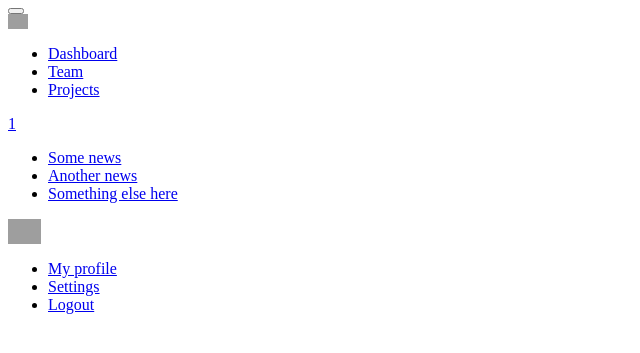
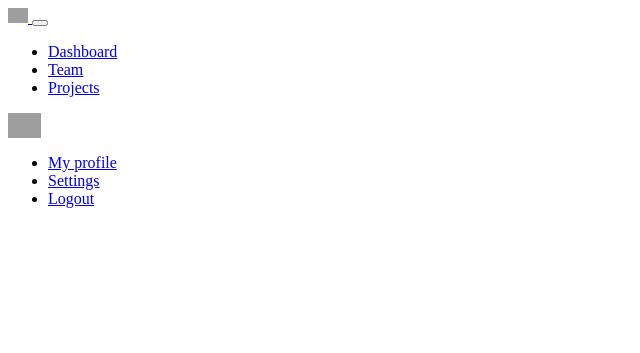
Before and after one commit to otienotimothy/awwards-clone, a Django app: template templates/navbar.html in a window 1280 px wide. Shown: the top 353 px of the page, without its empty margins (0-640 px from the left). Run offline with Django 4.2, Linux system fonts and the light colour scheme; the template is opened without the code that fills it, so the values that code supplies are empty; grey boxes are pictures that could not be loaded.

Commit message:
Modify navbar styling

```diff
--- a/templates/navbar.html
+++ b/templates/navbar.html
@@ -1,13 +1,21 @@
 <!-- Navbar -->
 <nav class="navbar navbar-expand-lg navbar-light bg-light">
 	<!-- Container wrapper -->
-	<div class="container-fluid">
+	<div class="container">
+		<a class="navbar-brand mt-2 mt-lg-0" href="#">
+			<img
+				src="https://mdbcdn.b-cdn.net/img/logo/mdb-transaprent-noshadows.webp"
+				height="15"
+				alt="MDB Logo"
+				loading="lazy"
+			/>
+		</a>
 		<!-- Toggle button -->
 		<button
 			class="navbar-toggler"
 			type="button"
-			data-mdb-toggle="collapse"
-			data-mdb-target="#navbarSupportedContent"
+			data-bs-toggle="collapse"
+			data-bs-target="#navbarSupportedContent"
 			aria-controls="navbarSupportedContent"
 			aria-expanded="false"
 			aria-label="Toggle navigation"
@@ -18,14 +26,6 @@
 		<!-- Collapsible wrapper -->
 		<div class="collapse navbar-collapse" id="navbarSupportedContent">
 			<!-- Navbar brand -->
-			<a class="navbar-brand mt-2 mt-lg-0" href="#">
-				<img
-					src="https://mdbcdn.b-cdn.net/img/logo/mdb-transaprent-noshadows.webp"
-					height="15"
-					alt="MDB Logo"
-					loading="lazy"
-				/>
-			</a>
 			<!-- Left links -->
 			<ul class="navbar-nav me-auto mb-2 mb-lg-0">
 				<li class="nav-item">
@@ -39,44 +39,8 @@
 				</li>
 			</ul>
 			<!-- Left links -->
-		</div>
-		<!-- Collapsible wrapper -->
-
 			<!-- Right elements -->
 			<div class="d-flex align-items-center">
-			<!-- Icon -->
-			<a class="text-reset me-3" href="#">
-				<i class="fas fa-shopping-cart"></i>
-			</a>
-
-			<!-- Notifications -->
-			<div class="dropdown">
-				<a
-					class="text-reset me-3 dropdown-toggle hidden-arrow"
-					href="#"
-					id="navbarDropdownMenuLink"
-					role="button"
-					data-mdb-toggle="dropdown"
-					aria-expanded="false"
-				>
-					<i class="fas fa-bell"></i>
-					<span class="badge rounded-pill badge-notification bg-danger">1</span>
-				</a>
-				<ul
-					class="dropdown-menu dropdown-menu-end"
-					aria-labelledby="navbarDropdownMenuLink"
-				>
-					<li>
-						<a class="dropdown-item" href="#">Some news</a>
-					</li>
-					<li>
-						<a class="dropdown-item" href="#">Another news</a>
-					</li>
-					<li>
-						<a class="dropdown-item" href="#">Something else here</a>
-					</li>
-				</ul>
-			</div>
 				<!-- Avatar -->
 				<div class="dropdown">
 					<a
@@ -84,7 +48,7 @@
 						href="#"
 						id="navbarDropdownMenuAvatar"
 						role="button"
-					data-mdb-toggle="dropdown"
+						data-bs-toggle="dropdown"
 						aria-expanded="false"
 					>
 						<img
@@ -96,7 +60,7 @@
 						/>
 					</a>
 					<ul
-					class="dropdown-menu dropdown-menu-end"
+						class="dropdown-menu"
 						aria-labelledby="navbarDropdownMenuAvatar"
 					>
 						<li>
@@ -113,6 +77,8 @@
 			</div>
 			<!-- Right elements -->
 		</div>
+		<!-- Collapsible wrapper -->
+	</div>
 	<!-- Container wrapper -->
 </nav>
 <!-- Navbar -->
```
Lines whose indentation alone changed are shown as unchanged.
